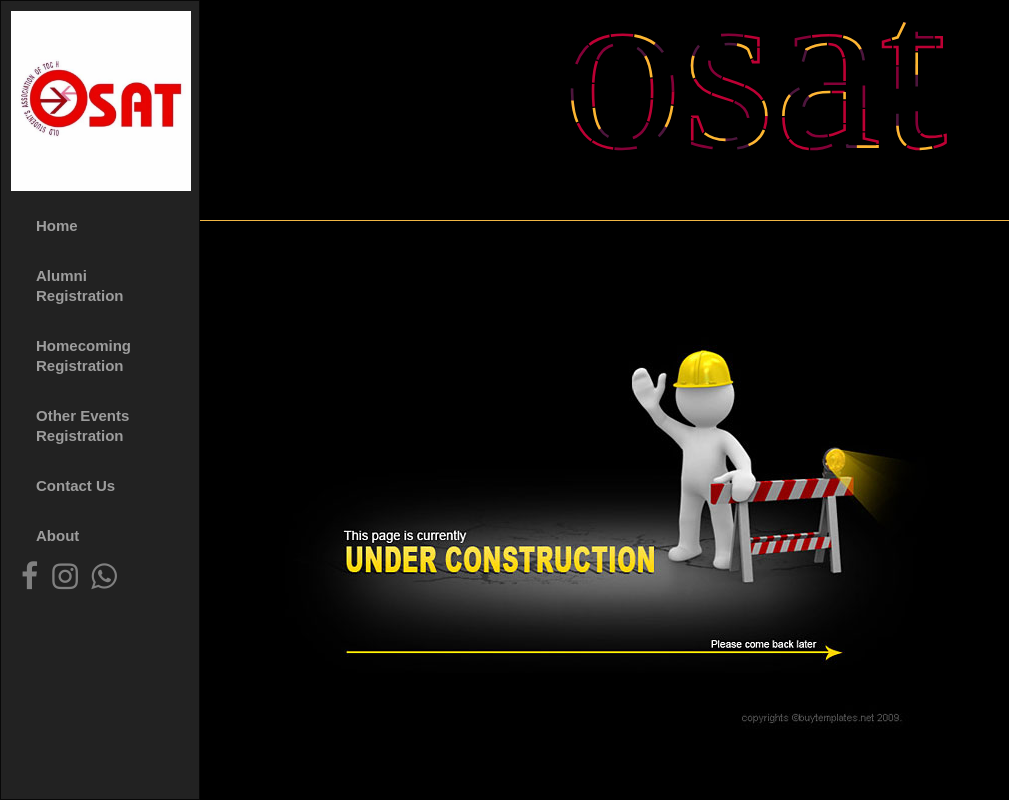
After one commit to Augustinetharakan12/toch, a Django app: page /osat/c_us/ in a window 1280 px wide. The commit adds this page. Shown: the whole page, without its empty margins (0-1009 px from the left). Run offline with Django 3.2, Linux system fonts and the light colour scheme; some libraries are stand-ins or nearby versions.

Commit message:
all html pages added

```diff
--- a/osat/templates/osat/base.html
+++ b/osat/templates/osat/base.html
@@ -27,9 +27,9 @@
   <ul class="nav navbar-nav" style="padding-left:20px;">
         <li><a href="{% url 'osat:index' %}">Home</a></li>
         <li><a href="{% url 'osat:a_registration' %}">Alumni Registration</a></li>
-        <li><a href="h_registration/">Homecoming Registration</a></li>
-        <li><a href="e_registration">Other Events Registration</a></li>
-        <li><a href="c_us">Contact Us</a></li>
+        <li><a href="{% url 'osat:h_registration' %}">Homecoming Registration</a></li>
+        <li><a href="{% url 'osat:e_registration' %}">Other Events Registration</a></li>
+        <li><a href="{% url 'osat:c_us' %}">Contact Us</a></li>
         <li><a href="{% url 'osat:about' %}">About</a></li>
       <li>
           <div class="icon-bar">
--- /dev/null
+++ b/osat/templates/osat/c_us.html
@@ -0,0 +1,5 @@
+{% extends 'osat/base.html' %}
+{% load staticfiles %}
+{% block body %}
+<img src="{% static 'osat/sitecons.jpg' %}">
+{% endblock %}
--- /dev/null
+++ b/osat/templates/osat/e_registration.html
@@ -0,0 +1,5 @@
+{% extends 'osat/base.html' %}
+{% load staticfiles %}
+{% block body %}
+<img src="{% static 'osat/sitecons.jpg' %}">
+{% endblock %}
--- /dev/null
+++ b/osat/templates/osat/h_registration.html
@@ -0,0 +1,5 @@
+{% extends 'osat/base.html' %}
+{% load staticfiles %}
+{% block body %}
+<img src="{% static 'osat/sitecons.jpg' %}">
+{% endblock %}
--- a/osat/urls.py
+++ b/osat/urls.py
@@ -7,6 +7,9 @@
     url(r'^$', views.index, name='index'),
     url(r'^about/$', views.about, name='about'),
     url(r'^a_registration/$', views.a_registration, name='a_registration'),
+    url(r'^h_registration/$', views.h_registration, name='h_registration'),
+    url(r'^e_registration/$', views.e_registration, name='e_registration'),
+    url(r'^c_us/$', views.c_us, name='c_us'),
     url(r'^notifications/$', views.notific, name='notific'),
 
 
--- a/osat/views.py
+++ b/osat/views.py
@@ -29,6 +29,12 @@
             # if a GET (or any other method) we'll create a blank form
     else:
         return render(request, "osat/a_registration.html", {'detailsform': detailsform()})
+def h_registration(request):
+    return render(request,"osat/h_registration.html")
+def e_registration(request):
+    return render(request,"osat/e_registration.html")
+def c_us(request):
+    return render(request,"osat/c_us.html")
 
 
 
```
Also changed, not shown: osat/static/osat/sitecons.jpg (added).
